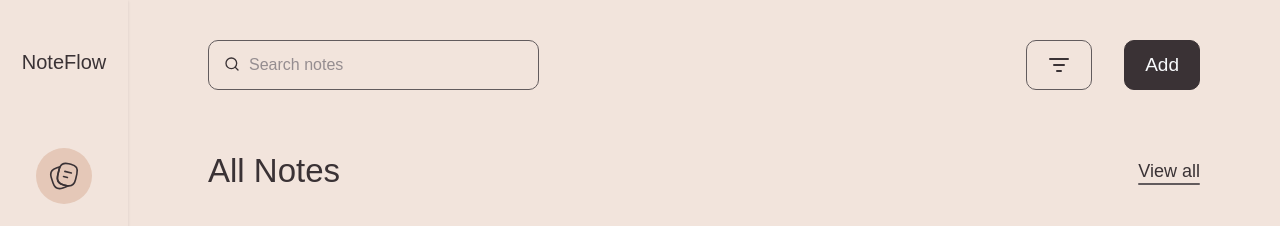
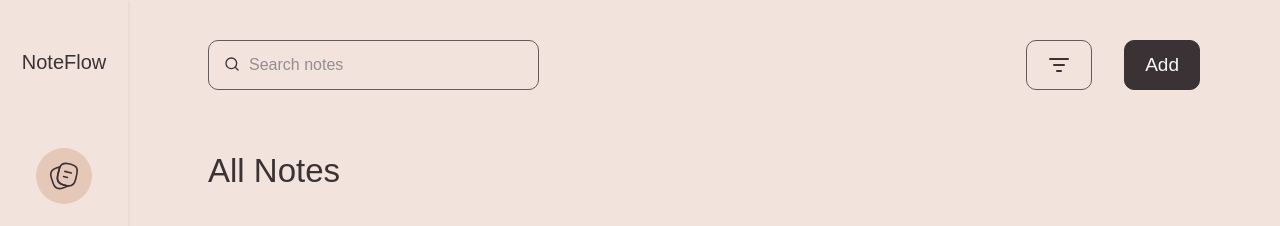
Before and after one commit to fiona-byte/NoteFlow, a React (Vite) app: page / in a window 1280 px wide. Shown: the top 226 px of the page. Built offline with nearby package versions, Linux system fonts and the light colour scheme; a web font is replaced by a local one.

Commit message:
chore: display "view all" link conditionally

```diff
--- a/src/pages/NotesArchive/NotesArchive.tsx
+++ b/src/pages/NotesArchive/NotesArchive.tsx
@@ -51,12 +51,14 @@ function NotesArchive() {
             <h2 className="font-medium text-[28px] lg:text-[33px]">
               All Notes
             </h2>
+            {notes.length >= 4 ? (
               <Link
                 to="/"
                 className="relative before:content-[''] before:block before:h-[1.5px] before:w-full before:bg-border before:rounded-sm before:absolute before:bottom-0 before:left-0 lg:before:origin-right lg:before:scale-x-0 lg:before:transition-transform hover:lg:before:origin-left hover:lg:before:scale-x-100 lg:text-lg"
               >
                 View all
               </Link>
+            ) : null}
           </div>
           <div className="grid grid-cols-2 gap-5 mt-6 md:grid-cols-3 lg:grid-cols-4 lg:mt-8 md:gap-y-8">
             {notes?.map((note) => (
```
Lines whose indentation alone changed are shown as unchanged.
